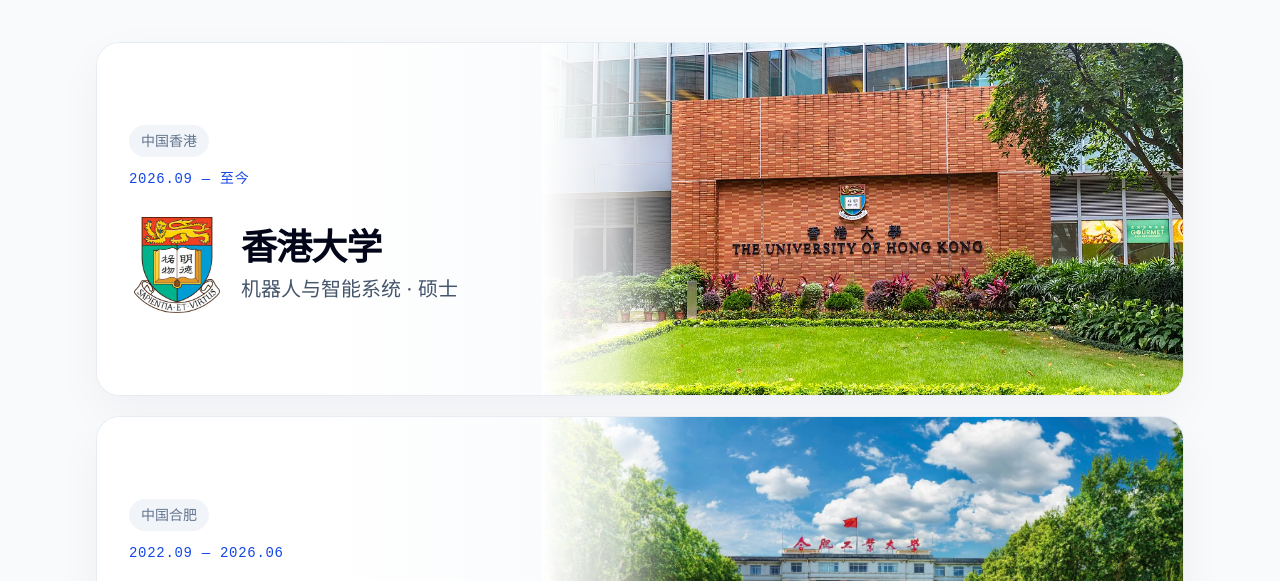
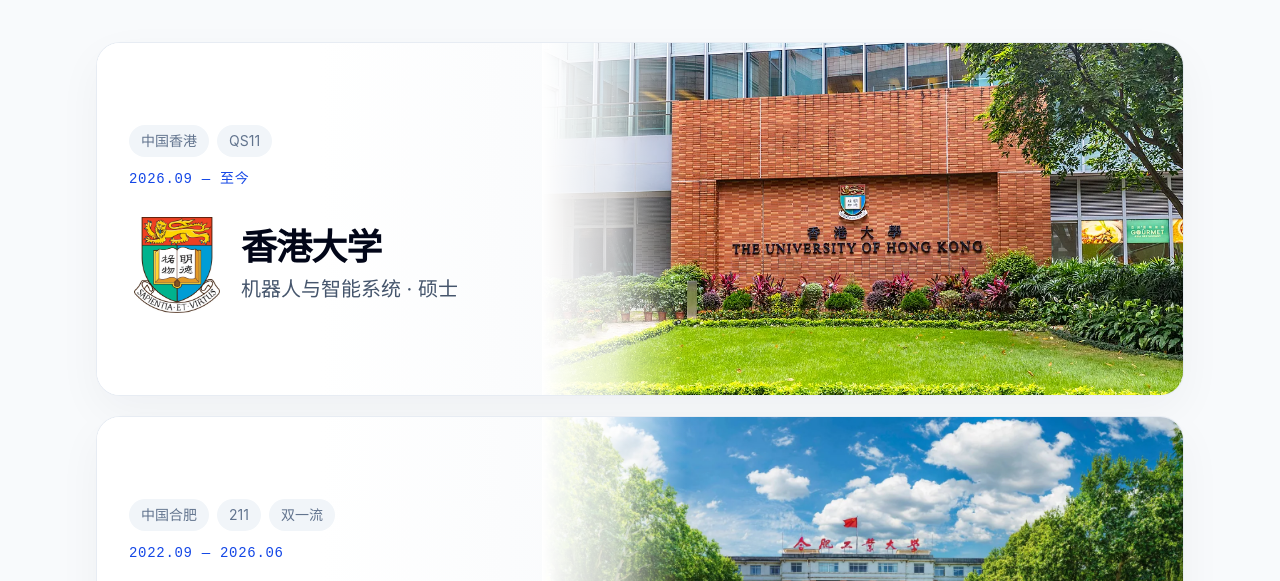
Before and after one commit to luckyboyo/resume-site, a Next.js app: page / in a window 1280 px wide. Shown: the part 1023-1604 px from the top of the page. Built offline with nearby package versions, Linux system fonts and the light colour scheme.

Commit message:
增加了学校的档次标签

```diff
--- a/src/components/sections/AboutSection.tsx
+++ b/src/components/sections/AboutSection.tsx
@@ -27,9 +27,16 @@
                   <div className="grid h-full lg:grid-cols-[minmax(19rem,0.82fr)_minmax(0,1.18fr)]">
                     <div className="relative z-10 flex items-center bg-white px-4 py-6 sm:px-6 sm:py-8 lg:bg-gradient-to-r lg:from-white lg:via-white lg:to-slate-50/70 lg:px-8 lg:py-10">
                       <div className="min-w-0">
-                        <p className="mb-3 inline-flex rounded-full bg-slate-100 px-3 py-1.5 text-sm text-slate-500">
-                          {item.location}
-                        </p>
+                        <div className="mb-3 flex flex-wrap gap-2">
+                          <span className="inline-flex rounded-full bg-slate-100 px-3 py-1.5 text-sm text-slate-500">
+                            {item.location}
+                          </span>
+                          {item.tags?.map((tag) => (
+                            <span className="inline-flex rounded-full bg-slate-100 px-3 py-1.5 text-sm text-slate-500" key={tag}>
+                              {tag}
+                            </span>
+                          ))}
+                        </div>
                         <p className="font-mono text-sm tracking-wider text-blue-700 uppercase">
                           {item.period}
                         </p>
@@ -80,9 +87,16 @@
                       <p className="font-mono text-xs tracking-wider text-blue-700 uppercase">
                         {item.period}
                       </p>
-                      <p className="rounded-full bg-slate-100 px-3 py-1 text-xs text-slate-500">
-                        {item.location}
-                      </p>
+                      <div className="flex flex-wrap gap-2">
+                        <span className="rounded-full bg-slate-100 px-3 py-1 text-xs text-slate-500">
+                          {item.location}
+                        </span>
+                        {item.tags?.map((tag) => (
+                          <span className="rounded-full bg-slate-100 px-3 py-1 text-xs text-slate-500" key={tag}>
+                            {tag}
+                          </span>
+                        ))}
+                      </div>
                     </div>
                     <h3 className="mt-7 text-2xl font-semibold tracking-tight text-slate-950 transition-colors group-hover:text-blue-800 sm:text-3xl">
                       {item.institution}
--- a/src/content/education.ts
+++ b/src/content/education.ts
@@ -5,6 +5,7 @@
     institution: "香港大学",
     degree: "机器人与智能系统 · 硕士",
     location: "中国香港",
+    tags: ["QS11"],
     period: "2026.09 — 至今",
     image: "/images/campus/HKU_Campus.webp",
     logo: "/images/campus/HKU.webp",
@@ -13,6 +14,7 @@
     institution: "合肥工业大学",
     degree: "电子信息工程 · 学士",
     location: "中国合肥",
+    tags: ["211", "双一流"],
     period: "2022.09 — 2026.06",
     image: "/images/campus/HFUT_Campus.webp",
     logo: "/images/campus/HFUT_logo.webp",
--- a/src/types/content.ts
+++ b/src/types/content.ts
@@ -4,6 +4,7 @@
   location: string;
   period: string;
   detail?: string;
+  tags?: string[];
   image?: string;
   logo?: string;
 };
```
